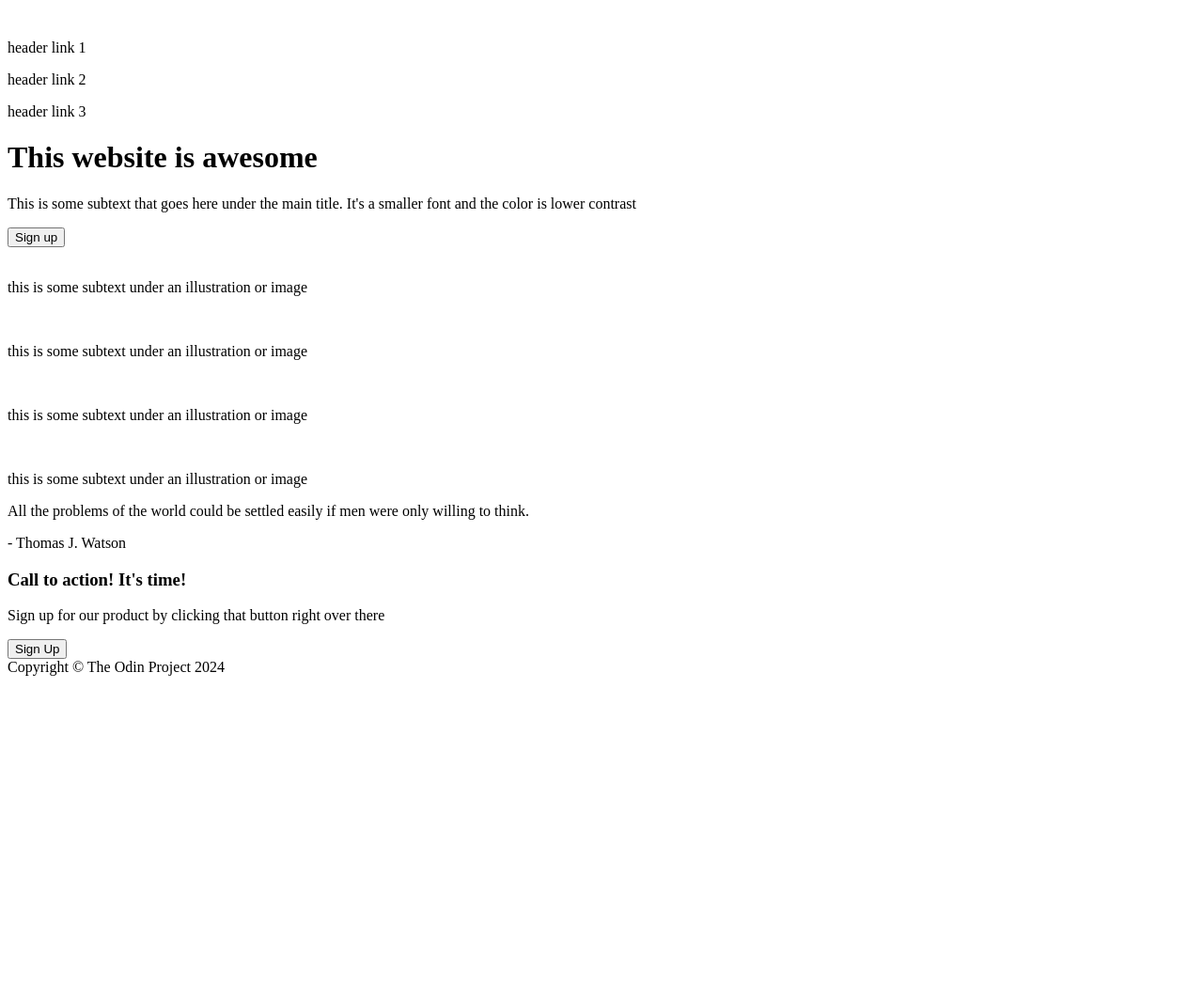
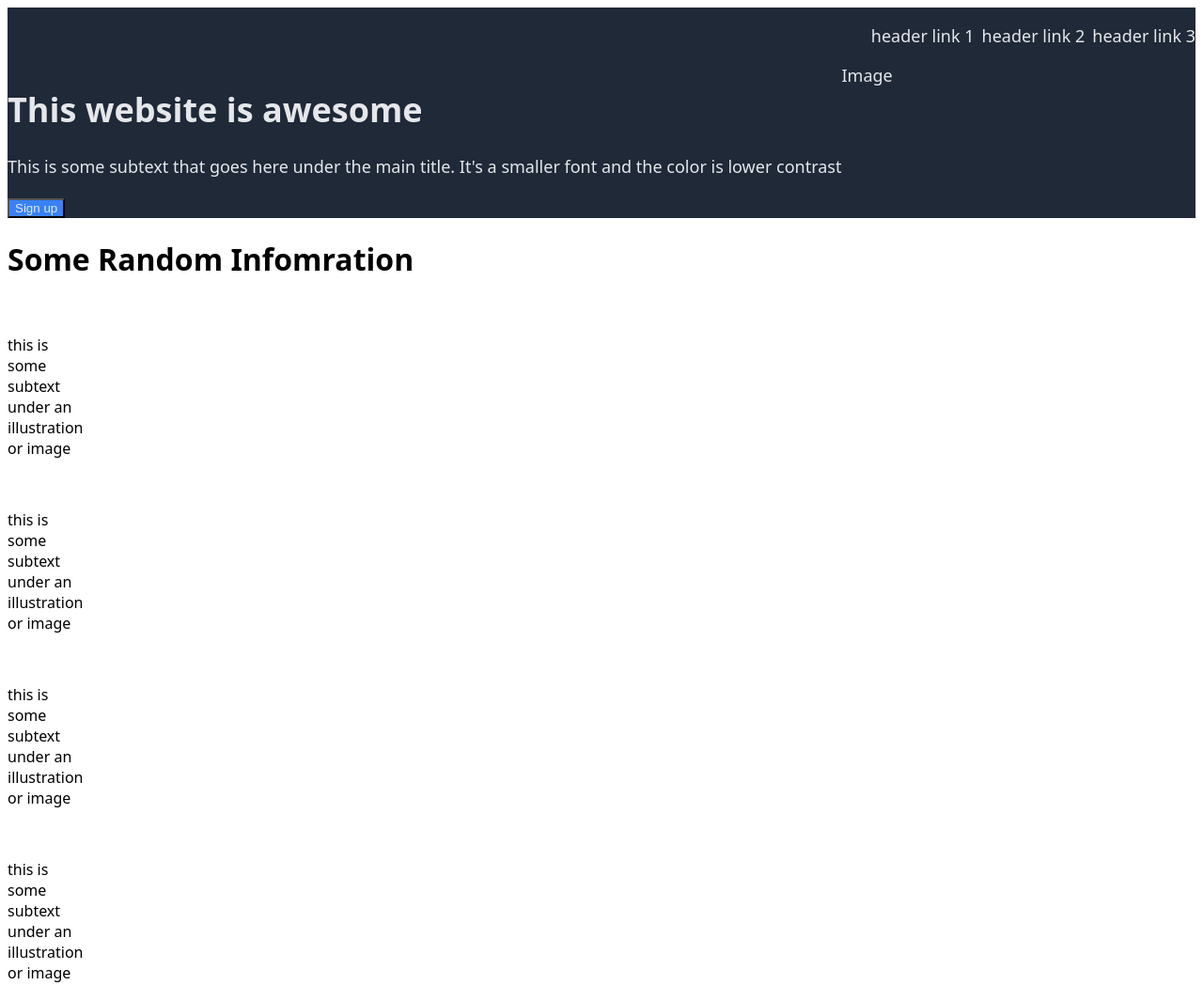
Before and after one commit to kinsonhim/landing-page, a plain HTML site: page index.html in a window 1280 px wide. Shown: the top 1065 px of the page at 94% size. Before the commit the page ends 800 px from the top, so only its background shows below. Drawn offline with Linux system fonts and the light colour scheme.

Commit message:
Add style.css and created basic outline

```diff
--- a/index.html
+++ b/index.html
@@ -1,24 +1,35 @@
 <!DOCTYPE html>
 <html lang="en">
+
 <head>
     <meta charset="UTF-8" />
     <meta name="viewport" content="width=device-width, initial-scale=1.0" />
     <title>Landing Page</title>
+    <link rel="stylesheet" href="style.css">
 </head>
+
 <body>
     <div class="header">
         <img src="">
+        <div class="headerlink">
             <p> header link 1</p>
             <p> header link 2</p>
             <p> header link 3</p>
         </div>
-    <div class="description">
+    </div>
+    <div class="hero">
+        <div class="lefthero">
             <h1>This website is awesome</h1>
-        <p>This is some subtext that goes here under the main title. It's a smaller font and the color is lower contrast</p>
+            <p>This is some subtext that goes here under the main title. It's a smaller font and the color is lower
+                contrast
+            </p>
             <button>Sign up</button>
-        <img src="">
+        </div>
+        <div>Image</div>
     </div>
     <div class="information">
+        <h1> Some Random Infomration</h1>
+        <div class="info">
             <div class="info1">
                 <img src="">
                 <p>this is some subtext under an illustration or image</p>
@@ -36,6 +47,7 @@
                 <p>this is some subtext under an illustration or image</p>
             </div>
         </div>
+    </div>
     <div class="quote">
         <p>All the problems of the world could be settled easily if men were only willing to think.</p>
         <p>- Thomas J. Watson</p>
@@ -47,4 +59,5 @@
     </div>
     <div class="footer">Copyright © The Odin Project 2024</div>
 </body>
+
 </html>
--- a/style.css
+++ b/style.css
@@ -0,0 +1,47 @@
+body {
+    font-family: system-ui, -apple-system, BlinkMacSystemFont, 'Segoe UI', Roboto, Oxygen, Ubuntu, Cantarell, 'Open Sans', 'Helvetica Neue', sans-serif;
+    display: flex;
+    flex-direction: column;
+    justify-content: space-evenly;
+}
+
+.headerlink {
+    display: flex;
+    margin-left: auto;
+    justify-content: space-between;
+    gap: 8px;
+}
+
+.header,
+.hero {
+    display: flex;
+    background-color: #1F2937;
+    color: #E5E7EB;
+    font-size: 18px;
+
+}
+
+button {
+    background-color: #3882F6;
+    color: #E5E7EB;
+
+}
+
+.hero {
+    display: flex;
+    flex-direction: row;
+}
+
+.information {
+    display: flex;
+    flex-direction: column;
+}
+
+.info {
+    display: flex;
+    flex-direction: row;
+    justify-content: space-between;
+    align-items: center;
+    flex-wrap: wrap;
+    width: 20px;
+}
```
Lines whose indentation alone changed are shown as unchanged.
